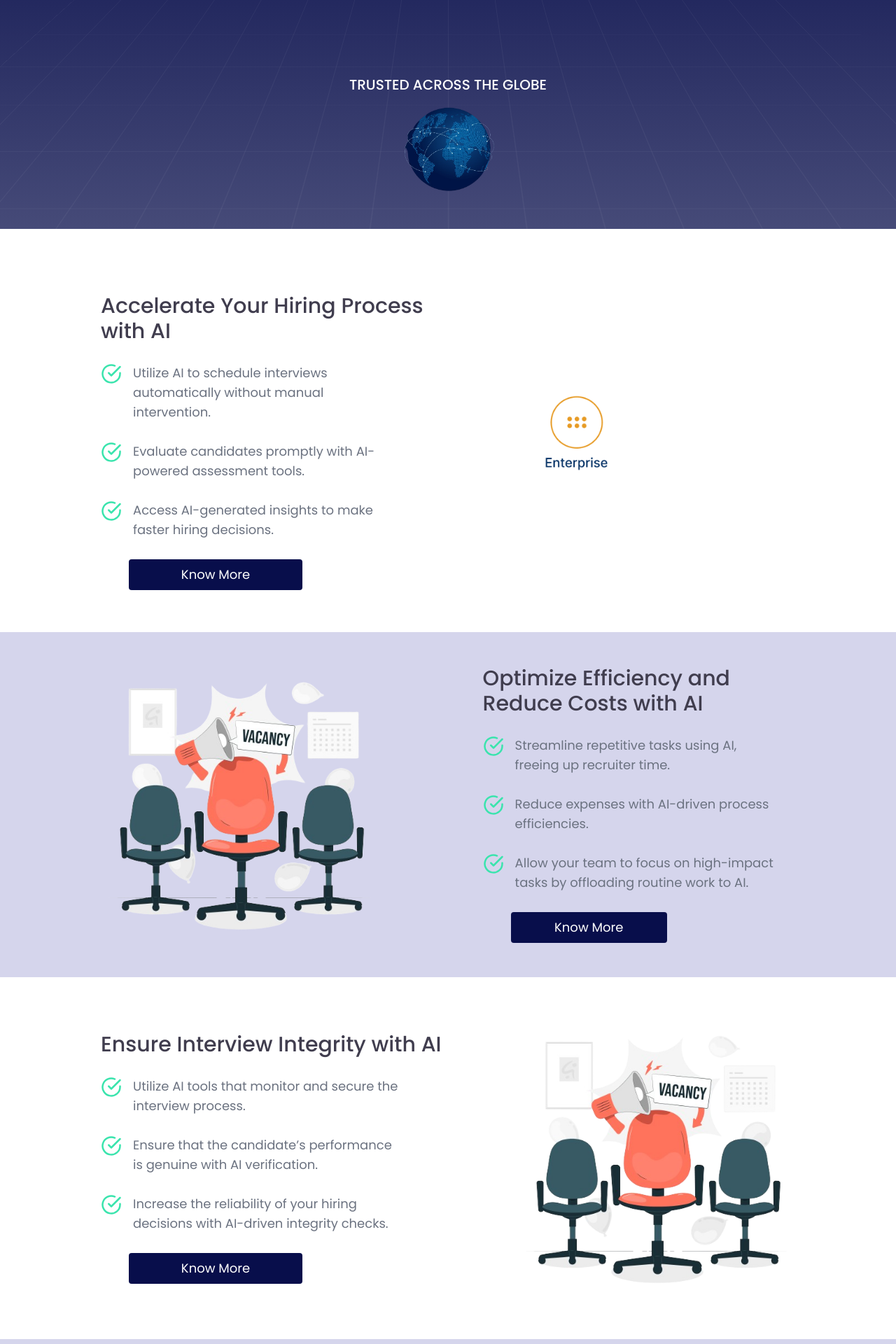
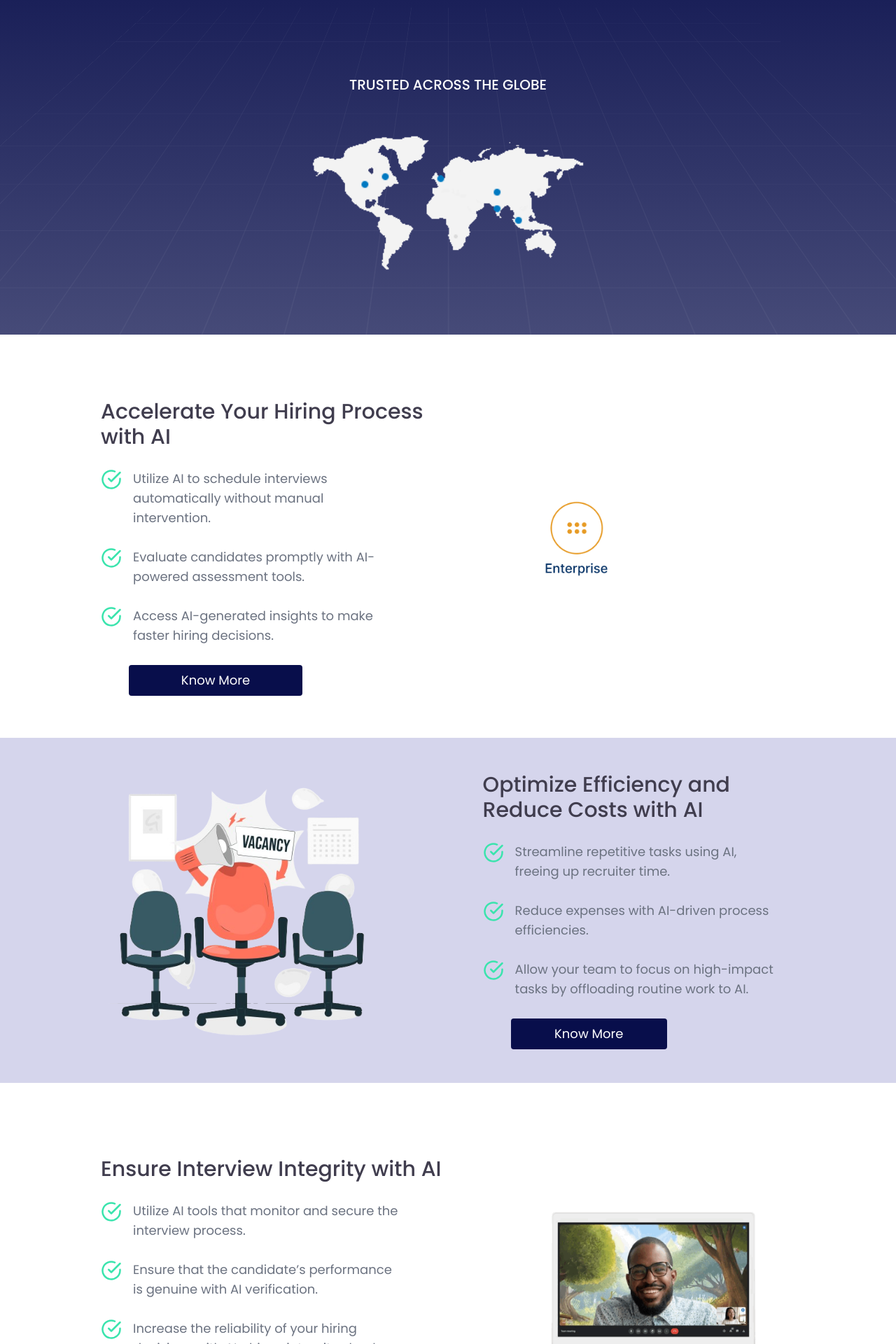
Before and after one commit to job-scout/jobscout-b2b-landingpage, a Next.js app: page / in a window 1280 px wide. Shown: the part 717-2637 px from the top of the page at 70% size. Built offline with nearby package versions, Linux system fonts and the light colour scheme.

Commit message:
gif update

```diff
--- a/components/Banner.jsx
+++ b/components/Banner.jsx
@@ -58,7 +58,7 @@ function Banner() {
 				</p>
 
 				<div className="lg:flex items-center relative z-10 ">
-					<img src="globe.png" className="h-40" alt="Logo 1" />
+					<img src="pro 2.gif" className="h-auto lg:w-[400px] w-auto" alt="Logo 1" />
 				</div>
 				{/*
 				<div className="marquee-container lg:hidden">
--- a/components/Features.jsx
+++ b/components/Features.jsx
@@ -168,10 +168,10 @@ function Features() {
 						Know More
 					</button>
 				</div>
-				<div className="lg:w-[40%]">
+				<div className="lg:w-[40%]  flex lg:items-end lg:justify-end">
 					<img
-						src="banner.png"
-						className="w-full h-auto"
+						src="pro 3.gif"
+						className="w-auto lg:h-[450px] h-auto"
 						alt="Banner"
 					/>
 				</div>
```
Also changed, not shown: public/pro 2.gif (added), public/pro 3.gif (added).
